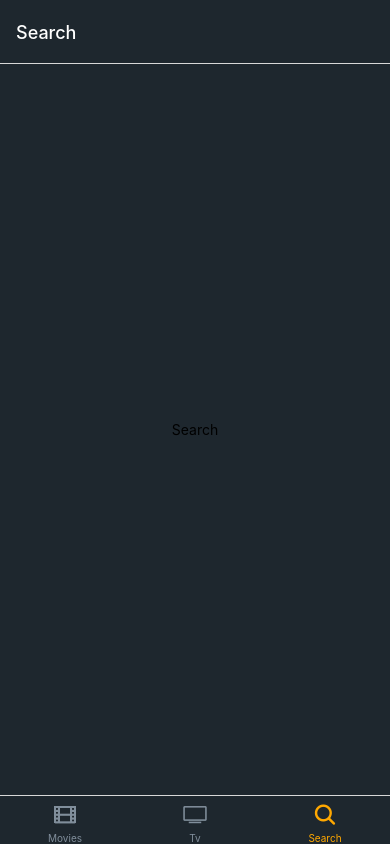
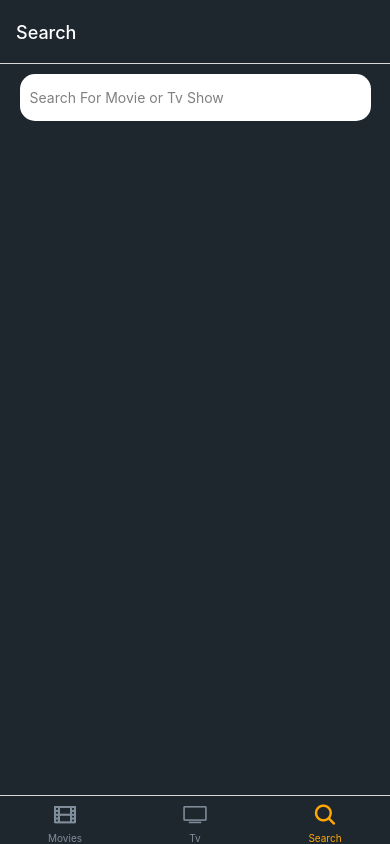
Before and after one commit to Gilpop8663/RN-novies, a React Native app: screen /Search in a window 390 px wide. Built offline with nearby package versions, Linux system fonts and the light colour scheme; no server answers.

Commit message:
setRefreshing update & serach start

```diff
--- a/screens/Movies.tsx
+++ b/screens/Movies.tsx
@@ -25,28 +25,20 @@ const HSeparator = styled.View`
 const movieKeyExtractor = (item: Movie) => item.id + "";
 
 const Movies = () => {
+  const [refreshing, setRefreshing] = useState(false);
   const queryClient = useQueryClient();
-  const {
-    isLoading: nowPlayingLoading,
-    data: nowPlayingData,
-    isRefetching: nowPlayingRefetching,
-  } = useQuery<MovieResponse>(["movies", "nowPlaying"], movieApi.getNowPlaying);
-  const {
-    isLoading: trendingLoading,
-    data: trendingData,
-    isRefetching: trendingRefetching,
-  } = useQuery<MovieResponse>(["movies", "trending"], movieApi.getTrending);
-  const {
-    isLoading: upcomingLoading,
-    data: upcomingData,
-    isRefetching: upcomingRefetching,
-  } = useQuery<MovieResponse>(["movies", "upcoming"], movieApi.getUpcoming);
-  const refreshing =
-    nowPlayingRefetching || trendingRefetching || upcomingRefetching;
+  const { isLoading: nowPlayingLoading, data: nowPlayingData } =
+    useQuery<MovieResponse>(["movies", "nowPlaying"], movieApi.getNowPlaying);
+  const { isLoading: trendingLoading, data: trendingData } =
+    useQuery<MovieResponse>(["movies", "trending"], movieApi.getTrending);
+  const { isLoading: upcomingLoading, data: upcomingData } =
+    useQuery<MovieResponse>(["movies", "upcoming"], movieApi.getUpcoming);
 
   const loading = nowPlayingLoading || trendingLoading || upcomingLoading;
   const onRefresh = async () => {
-    queryClient.refetchQueries(["movies"]);
+    setRefreshing(true);
+    await queryClient.refetchQueries(["movies"]);
+    setRefreshing(false);
   };
   useEffect(() => {}, []);
 
--- a/screens/Search.tsx
+++ b/screens/Search.tsx
@@ -1,9 +1,31 @@
-import React from "react";
+import React, { useState } from "react";
 import { View, Text } from "react-native";
+import styled from "styled-components/native";
 
-const Search = () => (
-  <View style={{ flex: 1, justifyContent: "center", alignItems: "center" }}>
-    <Text>Search</Text>
-  </View>
-);
+const Container = styled.ScrollView``;
+
+const SearchBar = styled.TextInput`
+  width: 90%;
+  margin: 10px auto;
+  background-color: white;
+  padding: 15px 10px;
+  border-radius: 15px;
+`;
+
+const Search = () => {
+  const [query, setQuery] = useState("");
+  const onChangeText = (text) => {
+    setQuery(text);
+  };
+  return (
+    <Container>
+      <SearchBar
+        returnKeyType="search"
+        placeholder="Search For Movie or Tv Show"
+        placeholderTextColor="gray"
+        onChangeText={onChangeText}
+      />
+    </Container>
+  );
+};
 export default Search;
--- a/screens/Tv.tsx
+++ b/screens/Tv.tsx
@@ -1,4 +1,4 @@
-import React from "react";
+import React, { useState } from "react";
 import { RefreshControl, ScrollView } from "react-native";
 import { useQuery, useQueryClient } from "react-query";
 import { MovieResponse, tvApi, TvResponse } from "../api";
@@ -6,6 +6,7 @@ import HList from "../components/HList";
 import Loader from "../components/Loader";
 
 const Tv = () => {
+  const [refreshing, setRefreshing] = useState(false);
   const queryClient = useQueryClient();
   const {
     isLoading: onAiringLoading,
@@ -24,10 +25,10 @@ const Tv = () => {
     isRefetching: trendingRefetching,
   } = useQuery<MovieResponse>(["tv", "trending"], tvApi.trending);
   const loading = onAiringLoading || trendingLoading || topRatedLoading;
-  const refreshing =
-    onAiringRefetching || topRatedRefetching || trendingRefetching;
   const onRefresh = async () => {
-    queryClient.refetchQueries(["tv"]);
+    setRefreshing(true);
+    await queryClient.refetchQueries(["tv"]);
+    setRefreshing(false);
   };
   //console.log(loading ? null : topRatedData);
   if (loading) {
```
